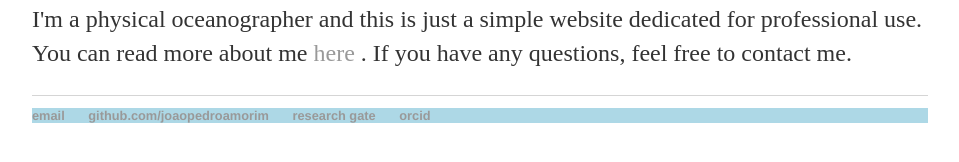
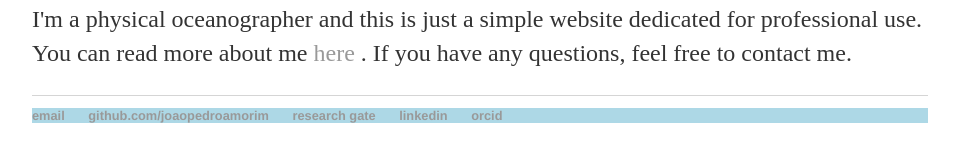
Before and after one commit to joaopedroamorim/joaopedroamorim.github.io, a Jekyll site: the page built from index.html, in a window 1280 px wide. Shown: the part 468-630 px from the top of the page, without its empty margins (160-1119 px from the left). Built offline with Jekyll 4.4.1, drawn with Linux system fonts in a browser that asks for light colours.

Commit message:
Update default.html

```diff
--- a/_layouts/default.html
+++ b/_layouts/default.html
@@ -35,6 +35,7 @@
 	        		<li><a href="mailto:jpedroamorimo@gmail.com">email</a></li>
 	        		<li><a href="https://github.com/joaopedroamorim">github.com/joaopedroamorim</a></li>
 				<li><a href="https://www.researchgate.net/profile/Joao-Mancio-De-Amorim?ev=hdr_xprf">research gate</a></li>
+				<li><a href="https://www.linkedin.com/in/joao-pedro-amorim-oc/">linkedin</a></li>
 				<li><a href="https://orcid.org/0000-0002-3380-1352">orcid</a></li>
 				</ul>
 			</footer>
```
